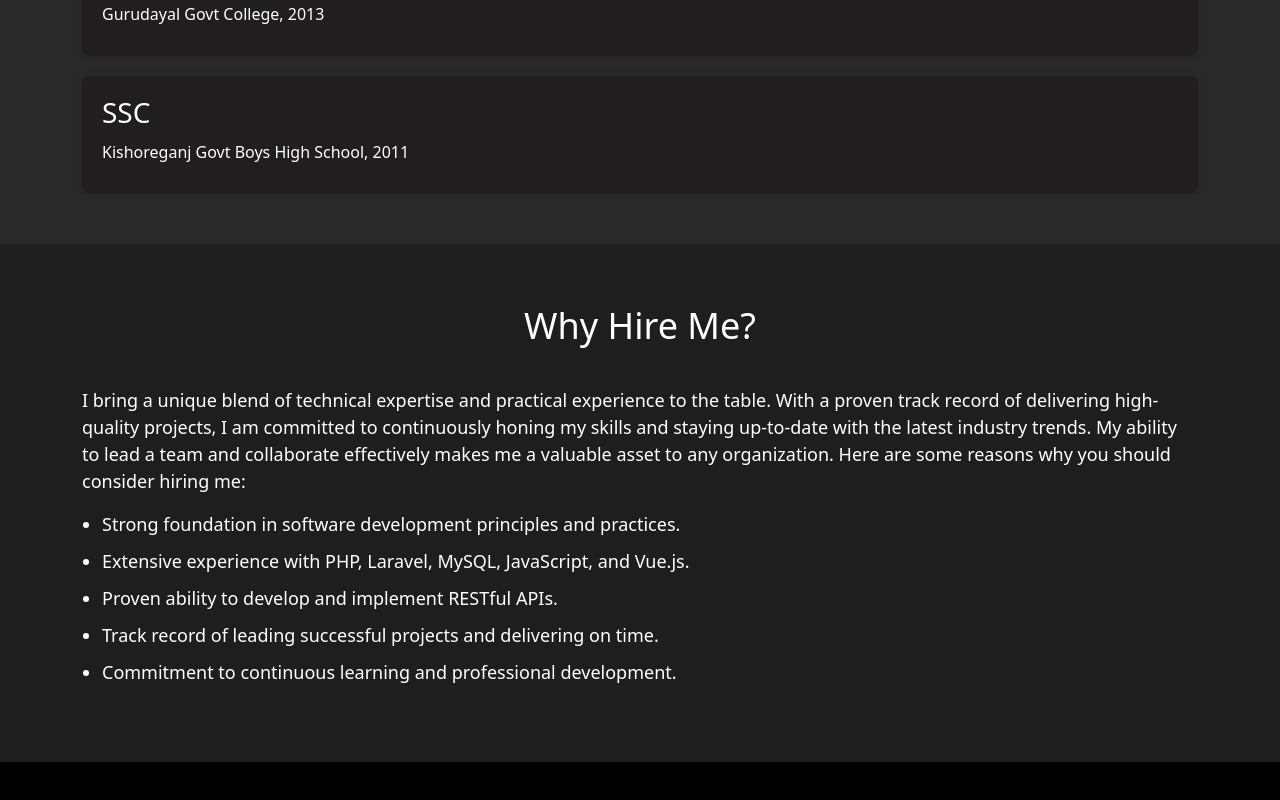
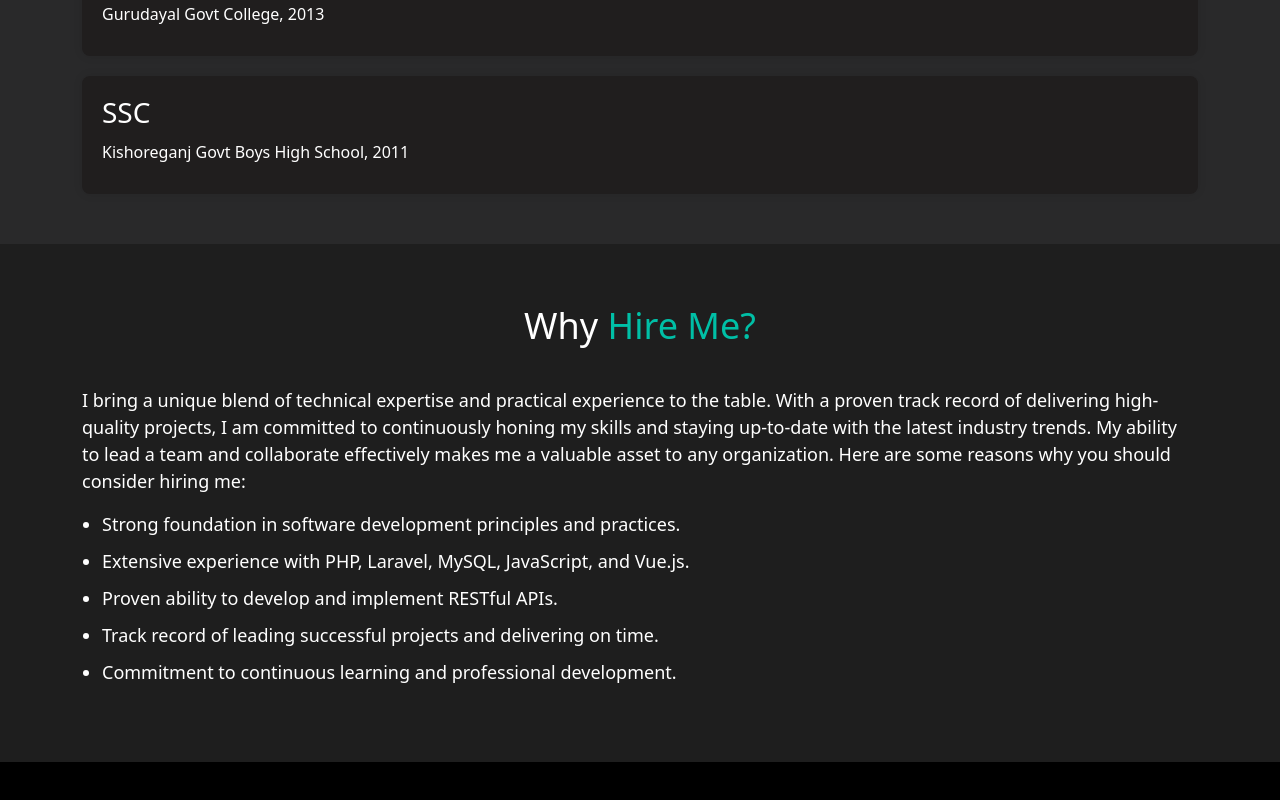
Before and after one commit to farhanfahidurrahim/portfolio-static-vuejs, a Vue app: page / in a window 1280 px wide. Shown: the part 2738-3538 px from the top of the page. Built offline with nearby package versions, Linux system fonts and the light colour scheme.

Commit message:
w hire me color

```diff
--- a/src/views/Portfolio.vue
+++ b/src/views/Portfolio.vue
@@ -658,6 +658,10 @@
   margin-bottom: 10px;
 }
 
+.section-title .highlight-hire {
+  color: #00bfa6;
+}
+
 /* Footer Section Styles */
 .footer {
   text-align: left;
```
Also changed, not shown: src/assets/img/icon/api1.png (deleted), src/assets/img/icon/laravel1.png (deleted).
